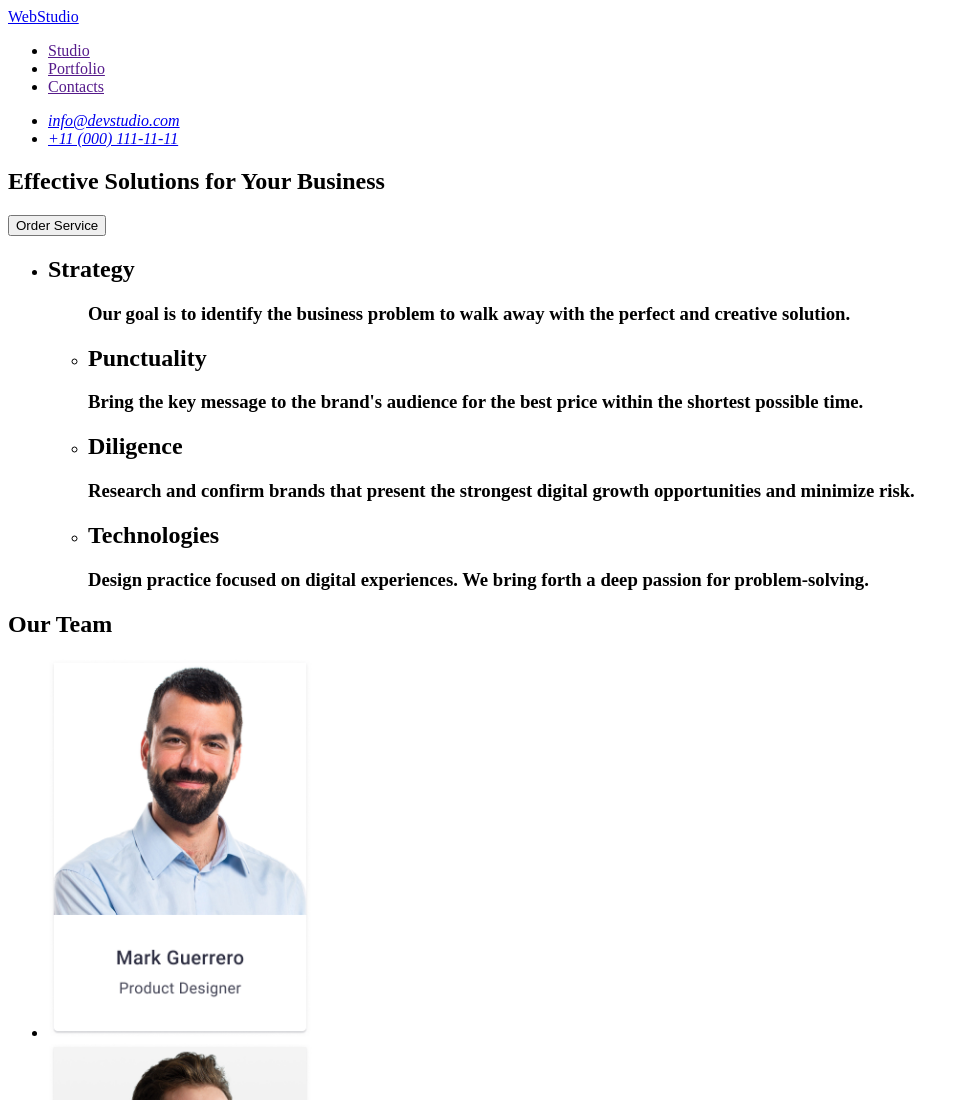
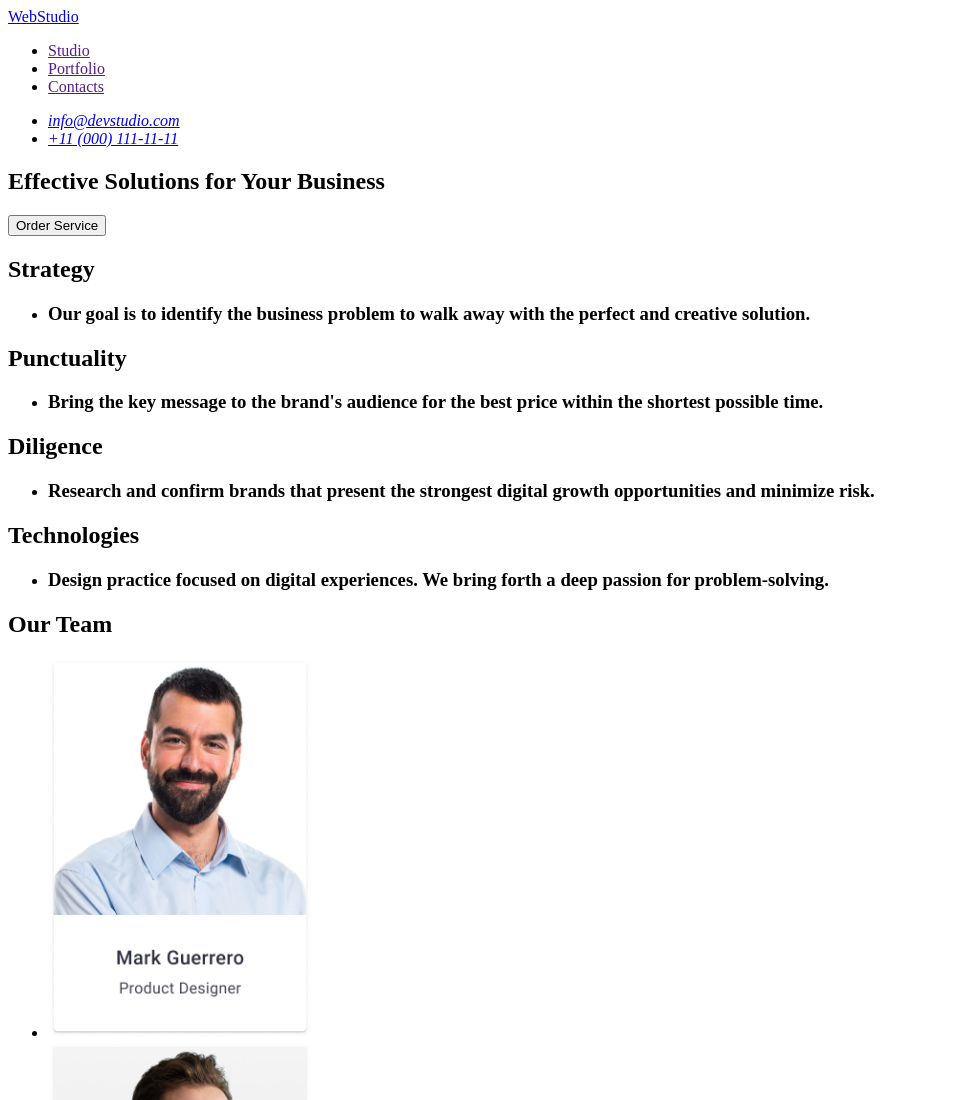
Before and after one commit to maryna-bordiian/goit-markup-hw-01, a plain HTML site: page index.html in a window 1280 px wide. Shown: the top 1100 px of the page, without its empty margins (0-969 px from the left). Drawn offline with Linux system fonts and the light colour scheme.

Commit message:
add markup

```diff
--- a/index.html
+++ b/index.html
@@ -33,35 +33,43 @@
       </section>
 
       <section>
+        <h2>Strategy</h2>
         <ul>
           <li>
-            <h2>Strategy</h2>
-            <ul>
-            <p>
-              <h3>Our goal is to identify the business problem to walk away with the
-              perfect and creative solution.</h3>
-            </p>
+            <h3>
+              Our goal is to identify the business problem to walk away with the
+              perfect and creative solution.
+            </h3>
           </li>
+        </ul>
+
+        <h2>Punctuality</h2>
+        <ul>
           <li>
-            <h2>Punctuality</h2>
-            <p>
-              <h3>Bring the key message to the brand's audience for the best price
-              within the shortest possible time.</h3>
-            </p>
+            <h3>
+              Bring the key message to the brand's audience for the best price
+              within the shortest possible time.
+            </h3>
           </li>
+        </ul>
+
+        <h2>Diligence</h2>
+        <ul>
           <li>
-            <h2>Diligence</h2>
-            <p>
-              <h3>Research and confirm brands that present the strongest digital
-              growth opportunities and minimize risk.</h3>
-            </p>
+            <h3>
+              Research and confirm brands that present the strongest digital
+              growth opportunities and minimize risk.
+            </h3>
           </li>
+        </ul>
+
+        <h2>Technologies</h2>
+        <ul>
           <li>
-            <h2>Technologies</h2>
-            <p>
-              <h3>Design practice focused on digital experiences. We bring forth a
-              deep passion for problem-solving.</h3>
-            </p>
+            <h3>
+              Design practice focused on digital experiences. We bring forth a
+              deep passion for problem-solving.
+            </h3>
           </li>
         </ul>
       </section>
```
